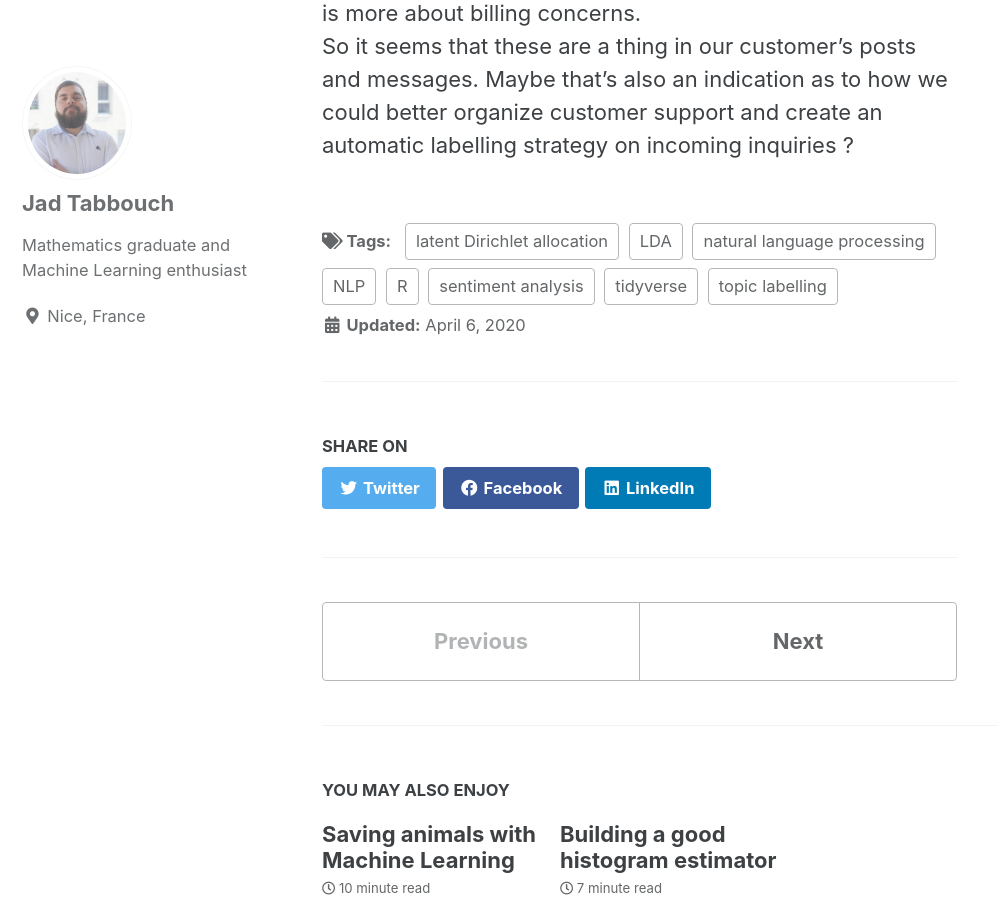
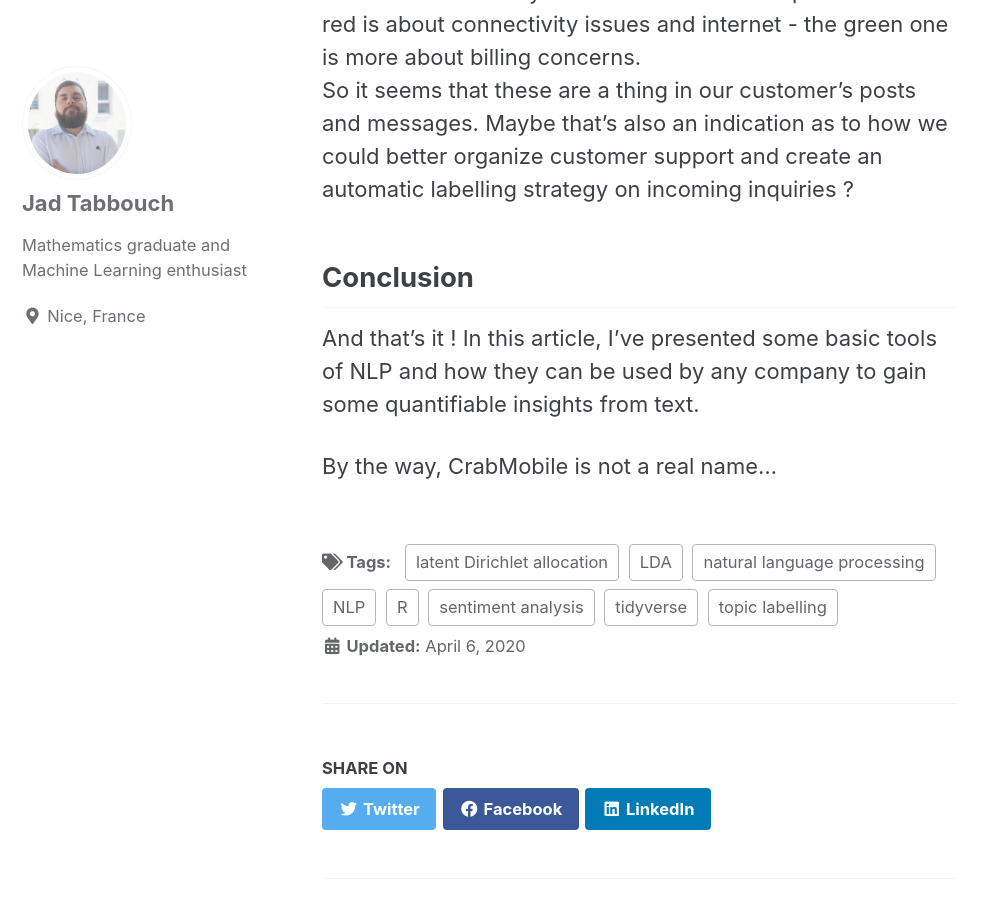
Before and after one commit to jad-tab/jad-tab.github.io, a Jekyll site: the page built from _posts/2020-04-06-NLP.md, in a window 1280 px wide and 900 px high, scrolled down 14682 px. Shown: the whole window, without its empty margins (0-998 px from the left). Built offline with Jekyll 4.4.1, drawn with Linux system fonts in a browser that asks for light colours; cached includes are drawn as plain includes; formulas are drawn with MathJax 3; some of the changed text lies outside the part shown.

Commit message:
Update 2020-04-06-NLP.md

```diff
--- a/_posts/2020-04-06-NLP.md
+++ b/_posts/2020-04-06-NLP.md
@@ -245,3 +245,10 @@ mutate(term2 = fct_reorder(term, beta))
 
 Woo ! We can clearly see two well-defined topics. The one in red is about connectivity issues and internet - the green one is more about billing concerns.
 So it seems that these are a thing in our customer's posts and messages. Maybe that's also an indication as to how we could better organize customer support and create an automatic labelling strategy on incoming inquiries ?
+
+
+## Conclusion
+
+And that's it ! In this article, I've presented some basic tools of NLP and how they can be used by any company to gain some quantifiable insights from text.
+
+By the way, CrabMobile is not a real name...
```
